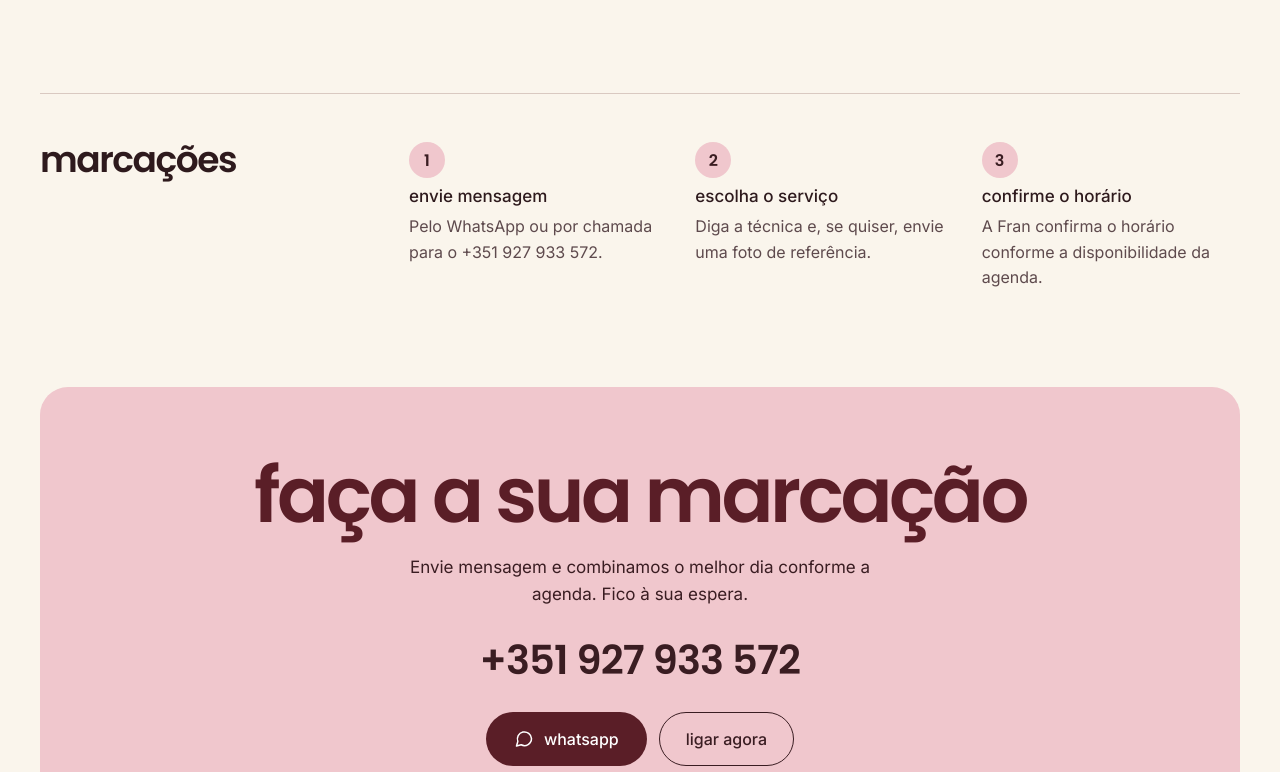
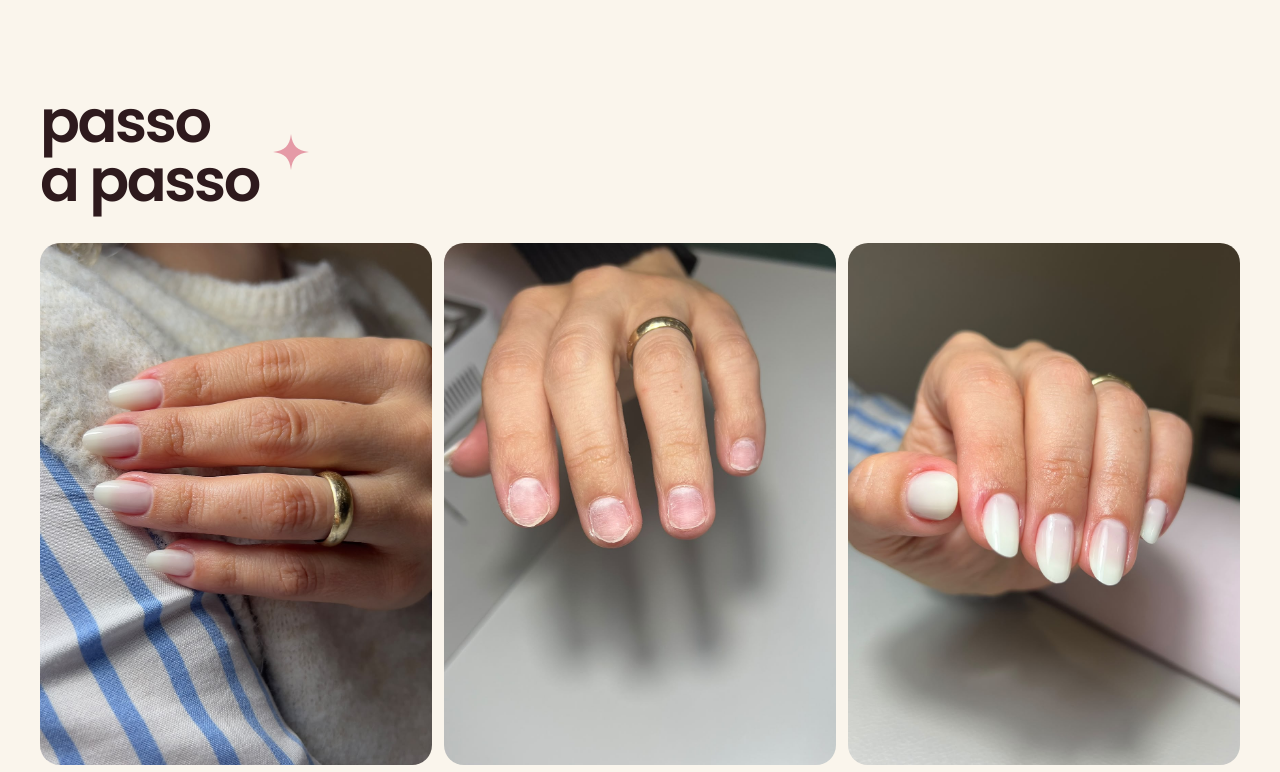
Before and after one commit to franfeminice-coder/-site-franciele-domingues, a plain HTML site: page index.html in a window 1280 px wide. Shown: the part 3308-4080 px from the top of the page. Drawn offline with Linux system fonts and the light colour scheme.

Commit message:
Adiciona seção passo a passo (Carrossel 01)

```diff
--- a/index.html
+++ b/index.html
@@ -187,6 +187,26 @@ marcar pelo whatsapp</a>
 <span class="swipe-hint" style="font-size: 14px; color: #5E4A4D">deslize para ver mais →</span>
 </section>
 
+<section id="passo-a-passo" style="max-width: 1200px; margin: 0 auto; padding: 0 24px 96px; display: flex; flex-direction: column; gap: 32px">
+<div style="display: flex; flex-wrap: wrap; align-items: flex-end; justify-content: space-between; gap: 20px">
+<div style="display: flex; align-items: center; gap: 14px">
+<h2 style="margin: 0; font-family: 'Poppins', sans-serif; font-weight: 600; font-size: clamp(36px, 4.6vw, 60px); line-height: 1; letter-spacing: -0.04em; color: #2E1A1D">passo<br>a passo</h2>
+<svg aria-hidden="true" width="36" height="36" viewBox="0 0 24 24" style="flex-shrink: 0"><path d="M12 0C13 8 16 11 24 12C16 13 13 16 12 24C11 16 8 13 0 12C8 11 11 8 12 0Z" fill="#E59AA6"></path></svg>
+</div>
+</div>
+<div style="display: flex; flex-wrap: nowrap; gap: 12px; align-items: stretch">
+<figure style="margin: 0; flex: 1 1 0; min-width: 0; display: flex; flex-direction: column; gap: 10px">
+<img src="img/passo-01.jpeg" alt="Passo 1 do processo" loading="lazy" style="width: 100%; aspect-ratio: 3/4; object-fit: cover; border-radius: 20px; display: block">
+</figure>
+<figure style="margin: 0; flex: 1 1 0; min-width: 0; display: flex; flex-direction: column; gap: 10px">
+<img src="img/passo-02.jpeg" alt="Passo 2 do processo" loading="lazy" style="width: 100%; aspect-ratio: 3/4; object-fit: cover; border-radius: 20px; display: block">
+</figure>
+<figure style="margin: 0; flex: 1 1 0; min-width: 0; display: flex; flex-direction: column; gap: 10px">
+<img src="img/passo-03.jpeg" alt="Passo 3 do processo" loading="lazy" style="width: 100%; aspect-ratio: 3/4; object-fit: cover; border-radius: 20px; display: block">
+</figure>
+</div>
+</section>
+
 <section class="sec-steps" style="max-width: 1200px; margin: 0 auto; padding: 0 24px 96px">
 <div style="display: flex; flex-wrap: wrap; gap: 32px; border-top: 1px solid #D9C9C1; padding-top: 48px">
 <h2 style="margin: 0; flex: 1 1 260px; font-family: 'Poppins', sans-serif; font-weight: 600; font-size: 36px; letter-spacing: -0.04em; line-height: 1">marcações</h2>
```
Also changed, not shown: img/passo-01.jpeg (added), img/passo-02.jpeg (added), img/passo-03.jpeg (added).
